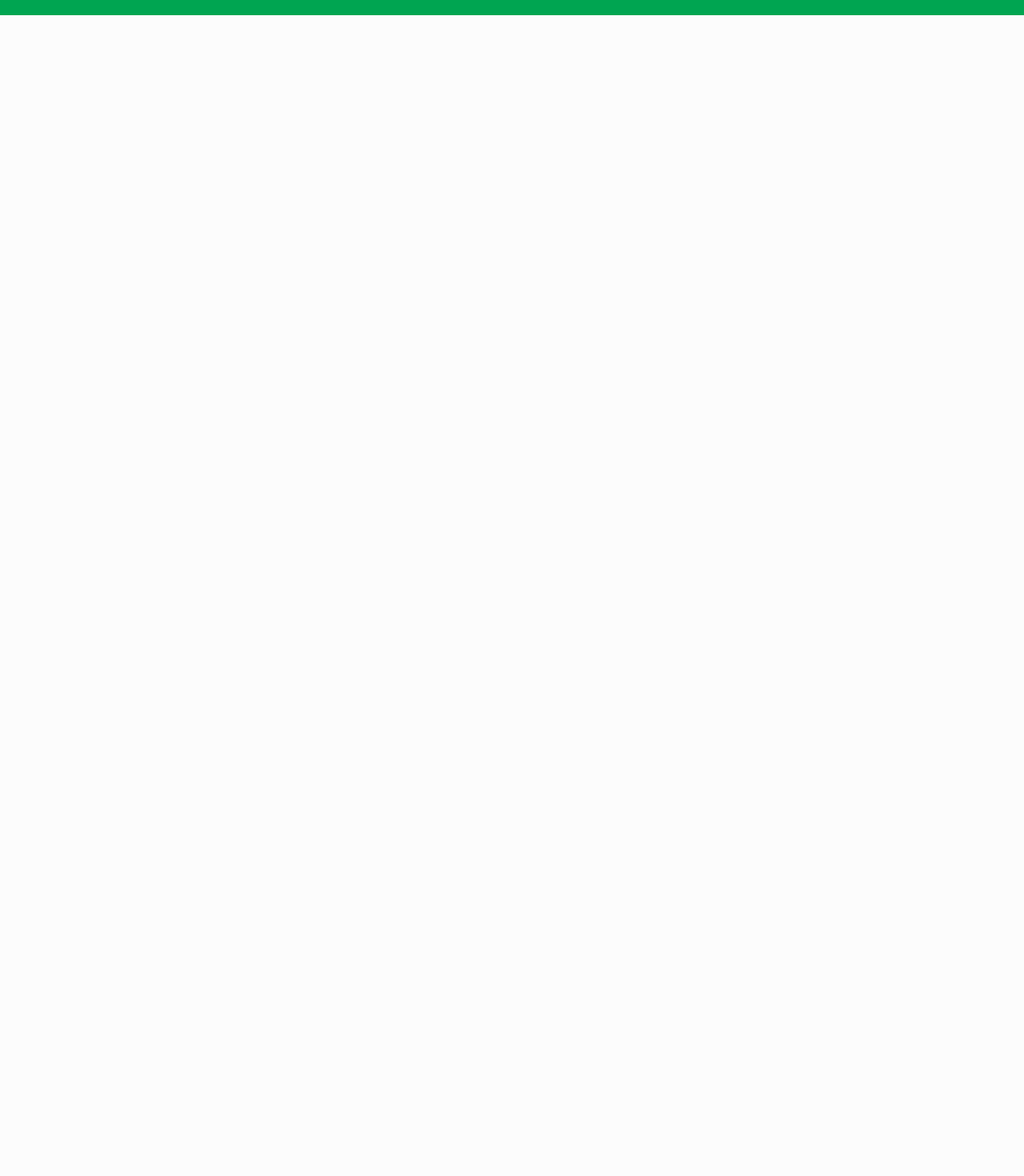
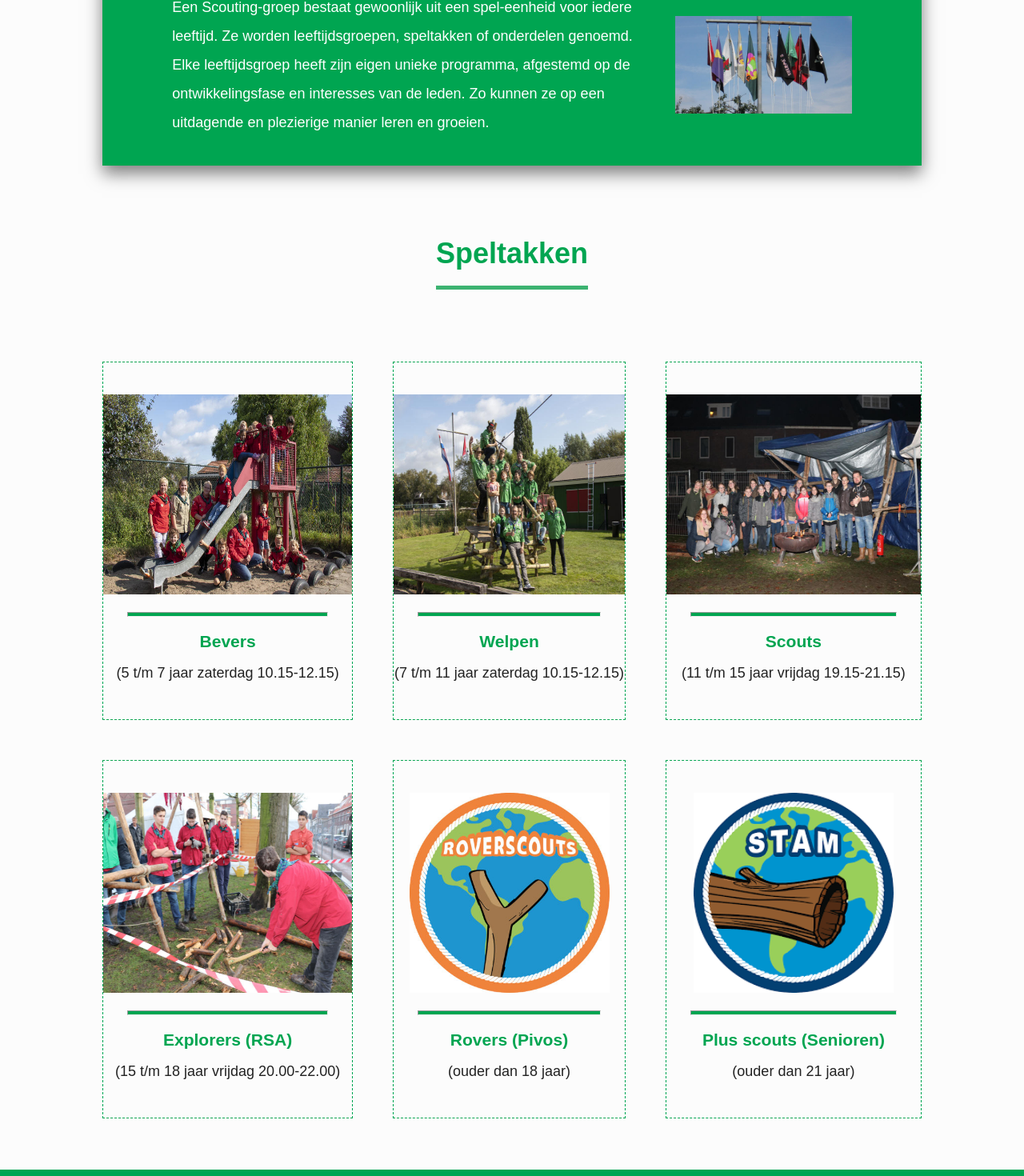
Before and after one commit to Doodshoofdaapje/scouting-website, a React (Vite) app in the folder frontend/: page /#/speltakken in a window 1280 px wide. Shown: the part 189-1659 px from the top of the page at 80% size. Before the commit the page ends 800 px from the top, so only its background shows below. Built offline with nearby package versions, Linux system fonts and the light colour scheme.

Commit message:
fixed routing

```diff
--- a/frontend/package.json
+++ b/frontend/package.json
@@ -1,5 +1,6 @@
 {
   "name": "frontend",
+  "homepage": "https://doodshoofdaapje.github.io/scouting-website/",
   "private": true,
   "version": "0.0.0",
   "type": "module",
--- a/frontend/src/App.jsx
+++ b/frontend/src/App.jsx
@@ -2,7 +2,7 @@ import { useState, useEffect } from 'react'
 import Navbar from './components/navbar/Navbar';
 import HomePage from './components/homepage/Homepage';
 import Footer from './components/footer/Footer';
-import {Route, BrowserRouter as Router, Routes} from 'react-router-dom'
+import {Route, HashRouter as Router, Routes} from 'react-router-dom'
 import ASG_Name from './components/asg_name/ASG_Name';
 import ASG_Speltakken from './components/asg_speltakken/ASG_Speltakken';
 import Bevers from './components/asg_speltakken/Bevers';
@@ -19,19 +19,19 @@ function App() {
     <>
       <Navbar/>
 
-      <Router basename="/scouting-website">
+      <Router>
         <Routes>
-          <Route exact={true} path="/" element={<HomePage/>}/>
-          <Route exact={true} path="/naam" element={<ASG_Name/>}/>
-          <Route exact={true} path="/speltakken" element={<ASG_Speltakken/>}/>
-          <Route exact={true} path="/speltakken/bevers" element={<Bevers/>}/>
-          <Route exact={true} path="/speltakken/welpen" element={<Welpen/>}/>
-          <Route exact={true} path="/speltakken/scouts" element={<Scouts/>}/>
-          <Route exact={true} path="/speltakken/rsa" element={<RSA/>}/>
-          <Route exact={true} path="/speltakken/pivos" element={<Pivos/>}/>
-          <Route exact={true} path="/speltakken/senioren" element={<Senioren/>}/>
-          <Route exact={true} path="/uniform" element={<Uniform/>}/>
-          <Route exact={true} path="/lidmaatschap" element={<Lidmaatschap/>}/>
+          <Route path="/" element={<HomePage/>}/>
+          <Route path="/naam" element={<ASG_Name/>}/>
+          <Route path="/speltakken" element={<ASG_Speltakken/>}/>
+          <Route path="/speltakken/bevers" element={<Bevers/>}/>
+          <Route path="/speltakken/welpen" element={<Welpen/>}/>
+          <Route path="/speltakken/scouts" element={<Scouts/>}/>
+          <Route path="/speltakken/rsa" element={<RSA/>}/>
+          <Route path="/speltakken/pivos" element={<Pivos/>}/>
+          <Route path="/speltakken/senioren" element={<Senioren/>}/>
+          <Route path="/uniform" element={<Uniform/>}/>
+          <Route path="/lidmaatschap" element={<Lidmaatschap/>}/>
         </Routes>
       </Router>
 
--- a/frontend/src/components/asg_speltakken/ASG_Speltakken.jsx
+++ b/frontend/src/components/asg_speltakken/ASG_Speltakken.jsx
@@ -36,7 +36,7 @@ function ASG_Speltakken() {
             </div>
 
             <div className='image-gallery'>
-                <a href='speltakken/bevers'>
+                <a href='#/speltakken/bevers'>
                     <div>
                         <img src={imgBevers}/>
                         <hr/>
@@ -48,7 +48,7 @@ function ASG_Speltakken() {
                         </p>
                     </div>
                 </a>
-                <a href='speltakken/welpen'>
+                <a href='#/speltakken/welpen'>
                     <div>
                         <img src={imgWelpen}/>
                         <hr/>
@@ -60,7 +60,7 @@ function ASG_Speltakken() {
                         </p>
                     </div>
                 </a>
-                <a href='speltakken/scouts'>
+                <a href='#/speltakken/scouts'>
                     <div>
                         <img src={imgScouts}/>
                         <hr/>
@@ -72,7 +72,7 @@ function ASG_Speltakken() {
                         </p>
                     </div>
                 </a>
-                <a href='speltakken/rsa'>
+                <a href='#/speltakken/rsa'>
                     <div>
                         <img src={imgRSA}/>
                         <hr/>
@@ -84,7 +84,7 @@ function ASG_Speltakken() {
                         </p>
                     </div>
                 </a>
-                <a href='speltakken/pivos'>
+                <a href='#/speltakken/pivos'>
                     <div>
                         <img src={imgPivos}/>
                         <hr/>
@@ -96,7 +96,7 @@ function ASG_Speltakken() {
                         </p>
                     </div>
                 </a>
-                <a href='speltakken/senioren'>
+                <a href='#/speltakken/senioren'>
                     <div>
                         <img src={imgSenioren}/>
                         <hr/>
--- a/frontend/src/components/navbar/Navbar.jsx
+++ b/frontend/src/components/navbar/Navbar.jsx
@@ -44,11 +44,11 @@ function Navbar() {
                 <ul>
                     <p>Groep</p>
                     <li>Infographic ASG</li>
-                    <a href='/scouting-website/naam'> <li>Naam ASG</li> </a>
+                    <a href='#/naam'> <li>Naam ASG</li> </a>
                     <li>Geschiedenis ASG</li>
-                    <a href='/scouting-website/speltakken'> <li>Speltakken</li> </a>
-                    <a href='/scouting-website/uniform'> <li>Uniform</li> </a>
-                    <a href='/scouting-website/lidmaatschap'> <li>Lidmaatschap</li> </a>
+                    <a href='#/speltakken'> <li>Speltakken</li> </a>
+                    <a href='#/uniform'> <li>Uniform</li> </a>
+                    <a href='#/lidmaatschap'> <li>Lidmaatschap</li> </a>
                     <li>Groepsbestuur</li>
                 </ul>
                 <ul>
```
